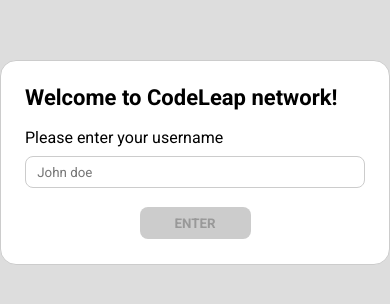
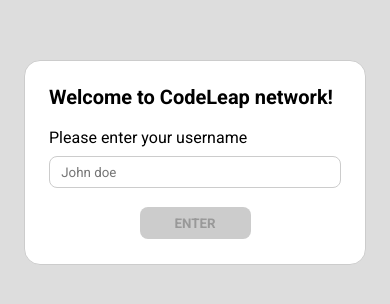
Before and after one commit to ricardiobraga/codeleap-frontend-test, a Next.js app: page / in a window 390 px wide. Shown: the part 260-564 px from the top of the page. Built offline with nearby package versions, Linux system fonts and the light colour scheme.

Commit message:
fix signup page css

```diff
--- a/src/components/signup/index.jsx
+++ b/src/components/signup/index.jsx
@@ -49,20 +49,24 @@
 
 
   return (
-    <motion.section id='sign' className={styles.signupContainer} initial="hidden" animate="visible" variants={{
+    <section id='sign' className={styles.signupContainer} >
+      <motion.div className={styles.signupSection}  initial="hidden" animate="visible" variants={{
       hidden: {
-        scale: .8,
+        y: "10vh",
+
         opacity: 0
       },
       visible: {
-        scale: 1,
+        y: 0,
+
         opacity: 1,
         transition: {
-          delay: .0
+          duration:.3,
+          ease: "easeInOut"
+
         }
       },
-    }} >
-      <div className={styles.signupSection}>
+    }}>
         <h1 className={styles.title}>Welcome to CodeLeap network!</h1>
         <InputComp title="Please enter your username" placeholder="John doe" handleInput={handleInput} setLink={setLink} />
 
@@ -70,7 +74,7 @@
           <ButtonComp text="ENTER" active={inputCheck.inputIsActive}  handleClick={handleClick} />
         </Link>
 
-      </div>
-    </motion.section>
+      </motion.div>
+    </section>
   )
 }
--- a/src/styles/Signup.module.css
+++ b/src/styles/Signup.module.css
@@ -32,3 +32,17 @@
     line-height: 2.57rem;
 
 }
+
+@media (max-width: 48rem) {
+    .signupContainer {
+        padding: 0 2.4rem;
+        width: 39rem;
+
+    }
+
+    .title {
+        font-size: 2rem;
+    }
+
+
+  }
```
